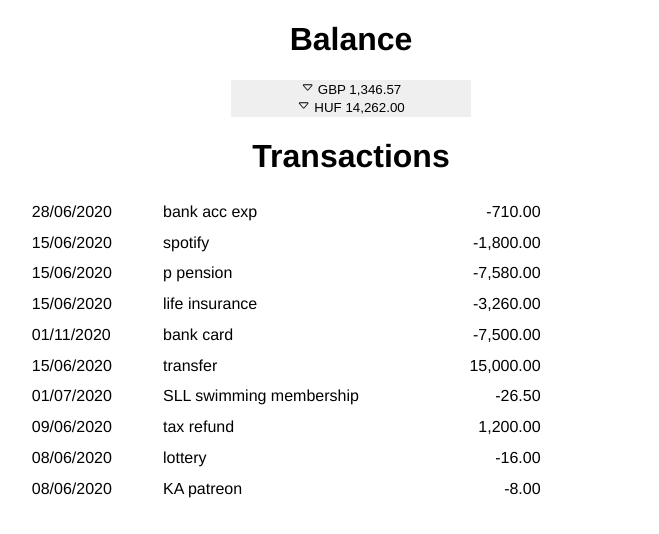
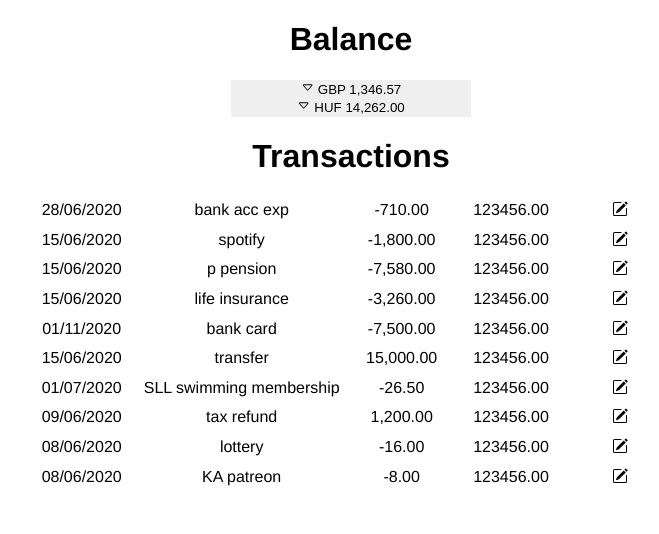
Before and after one commit to dgloriaweb/budgeter_frontend, a Vue app: page / in a window 1280 px wide. Shown: the top 534 px of the page, without its empty margins (289-948 px from the left). Built offline with nearby package versions, Linux system fonts and the light colour scheme.

Commit message:
changed transactions list

```diff
--- a/src/components/Balance.vue
+++ b/src/components/Balance.vue
@@ -45,7 +45,7 @@
             </div>
             <b-collapse
               :id="'collapse-1-inner' + currency.id + '-' + account.id_account"
-              style="grid-column:1/6;"
+              style="grid-column:1/5;"
             >
               <div class="grid_item_main_balance_check_button1">
                 <div class="grid-item3">
@@ -116,14 +116,13 @@ export default {
 } */
 .currency-button {
   min-width: 15rem;
-  border:none;
+  border: none;
 }
 
 .collapsed > .when-opened,
 :not(.collapsed) > .when-closed {
   display: none;
 }
-
 
 /* grid */
 .grid-container {
--- a/src/components/Transaction.vue
+++ b/src/components/Transaction.vue
@@ -1,25 +1,26 @@
 <template>
   <div>
     <div class="grid-container">
-      <div class="grid-item1">
+      <div class="grid-item">
+        {{ transaction.currency }}
+      </div>
+      <div class="grid-item">
+        {{ transaction.account }}
+      </div>
+      <div class="grid-item">
         {{ transaction.date }}
       </div>
-
-      <div class="grid-item2">
+      <div class="grid-item">
         {{ transaction.description }}
       </div>
-      <div class="grid-item3">
-        {{ transaction.amount | toFloat }}
-      </div>
-      <div class="grid-item3">
-
+      <div class="grid-item">
+        {{ transaction.amount }}
       </div>
     </div>
   </div>
 </template>
 
 <script>
-
 export default {
   props: ['transaction'],
   //add computed item for balance
@@ -29,17 +30,16 @@ export default {
 <style scoped>
 /* grid */
 .grid-container {
+  border:1px solid black;
   margin: auto;
   padding: 0.3rem;
   display: grid;
   grid-column-gap: 0.5rem;
   grid-row-gap: 0.2rem;
-  grid-template-columns: 1fr 2fr 1fr 1fr;
-  max-width: 40rem;
+  grid-template-columns: 1fr 1fr 1fr 1fr 1fr;
+  /* max-width: 40rem; */
 }
-.grid_item_amount {
-  text-align: right;
-}
+
 .grid-item1,
 .grid-item2 {
   text-align: left;
--- a/src/components/TransactionsList.vue
+++ b/src/components/TransactionsList.vue
@@ -4,15 +4,40 @@
 
     <h1>Transactions</h1>
 
-    <ul>
-      <li
-        class="list-group-item"
-        v-for="transaction in db_json"
-        :key="transaction.id"
-      >
+    <div
+      class="grid-container"
+      v-for="transaction in db_json"
+      :key="transaction.id"
+    >
+      <div class="grid-item1">
+        {{ transaction.date }}
+      </div>
+
+      <div class="grid-item2">
+        {{ transaction.description }}
+      </div>
+      <div class="grid-item3">
+        {{ transaction.amount | toFloat }}
+      </div>
+      <div class="grid-item4">
+        123456.00
+      </div>
+
+      <div class="grid-item5">
+
+      <b-icon-pencil-square
+        v-b-toggle="'collapse-1-side' + transaction.id "
+        class="gear"
+      />
+      </div>
+
+      <b-collapse
+        :id="'collapse-1-side' + transaction.id "
+              style="grid-column:1/6;"
+        >
         <Transaction :transaction="transaction" />
-      </li>
-    </ul>
+      </b-collapse>
+    </div>
 
     <!-- END Transaction bit ends here -->
   </div>
@@ -55,11 +80,14 @@ export default {
 </script>
 
 <style scoped>
-.list-group-item {
-  padding: 0.1rem;
-}
-ul {
-  list-style: none;
-  padding-inline-start: 0.1rem;
+/* grid */
+.grid-container {
+  margin: auto;
+  padding: 0.3rem;
+  display: grid;
+  grid-column-gap: 0.5rem;
+  grid-row-gap: 0.2rem;
+  grid-template-columns: 1fr 2fr 1fr 1fr 1fr;
+  max-width: 40rem;
 }
 </style>
```
